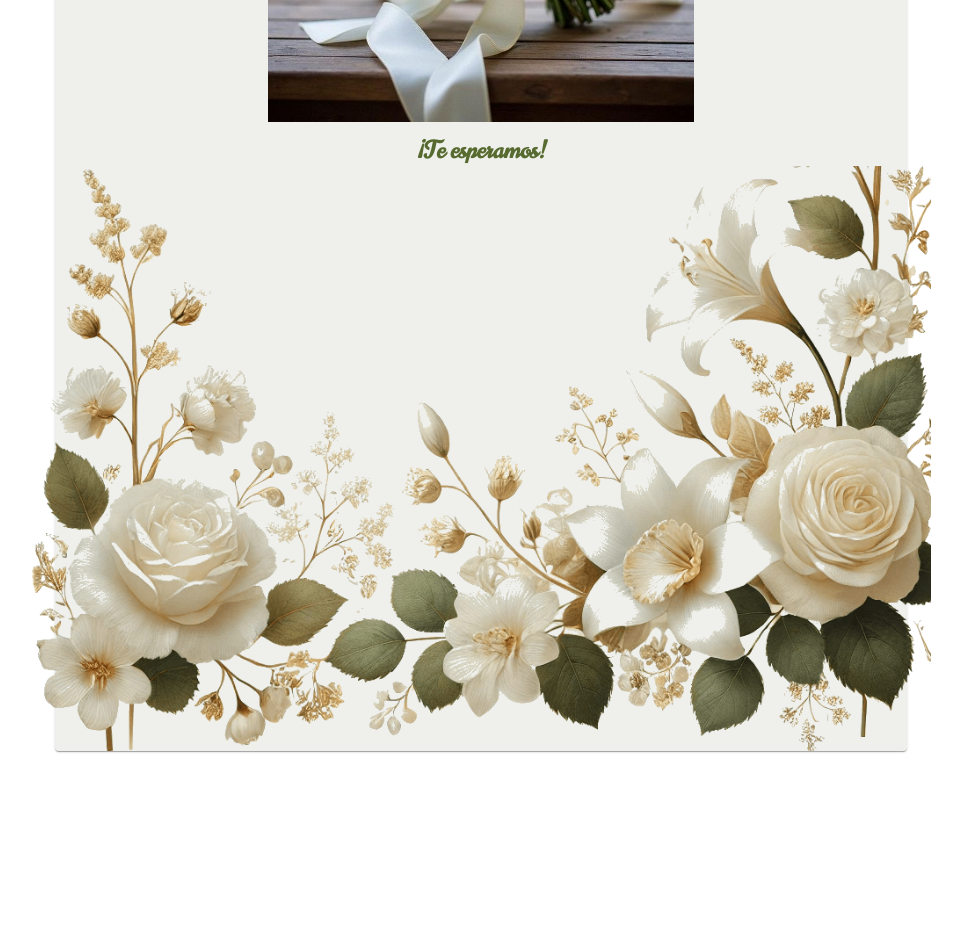
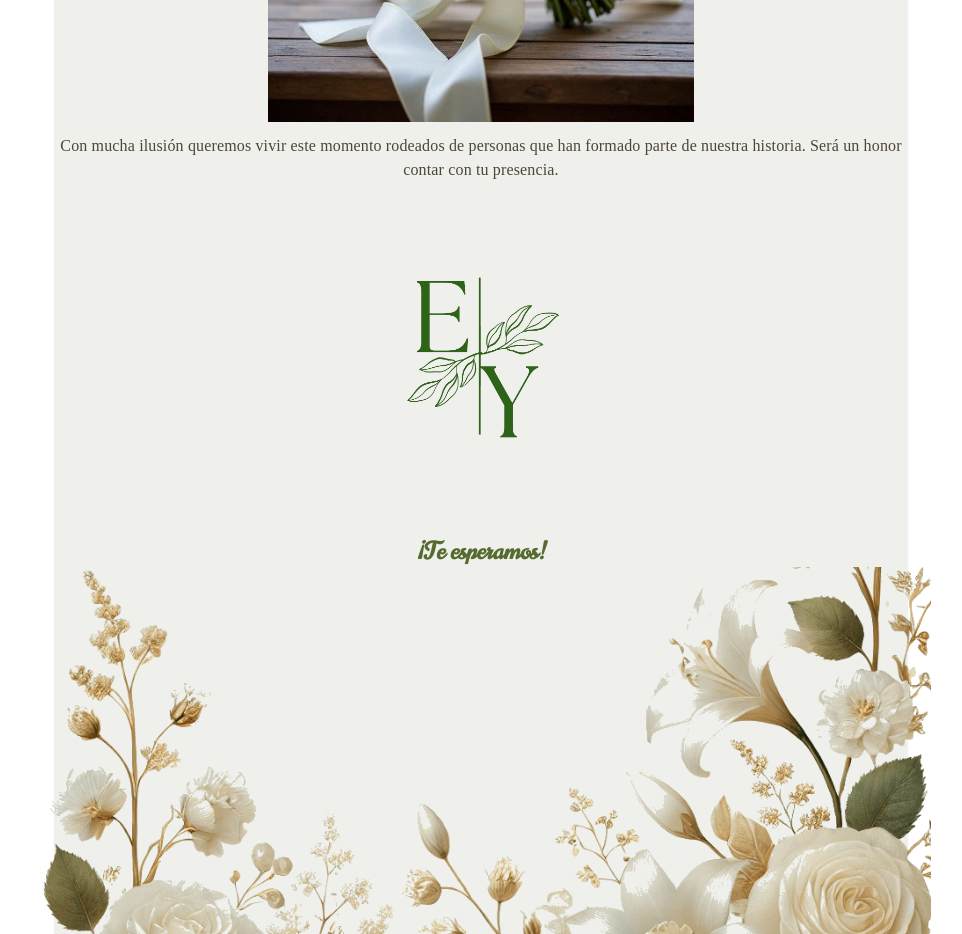
Before and after one commit to kenny-patrick/boda-ey, a React (Vite) app: page / in a window 1280 px wide. Shown: the part 3260-4194 px from the top of the page, without its empty margins (159-1121 px from the left). Before the commit the page ends 4047 px from the top, so only its background shows below. Built offline with nearby package versions, Linux system fonts and the light colour scheme; a web font is replaced by a local one.

Commit message:
message update

```diff
--- a/src/components/Message.tsx
+++ b/src/components/Message.tsx
@@ -15,6 +15,17 @@ export default function Message() {
         alt="Logo with A & E initials"
         src="/boda-ey/img/rama.JPG"
       />
+      <Typography variant="body1">
+        Con mucha ilusión queremos vivir este momento rodeados de personas que
+        han formado parte de nuestra historia. Será un honor contar con tu
+        presencia.
+      </Typography>
+      <Box
+        component="img"
+        sx={{ maxWidth: "50%" }}
+        alt="Logo with A & E initials"
+        src="/boda-ey/img/logo.PNG"
+      />
       <Typography variant="h5">¡Te esperamos!</Typography>
     </Box>
   );
```
Also changed, not shown: public/img/logo.PNG (added).
